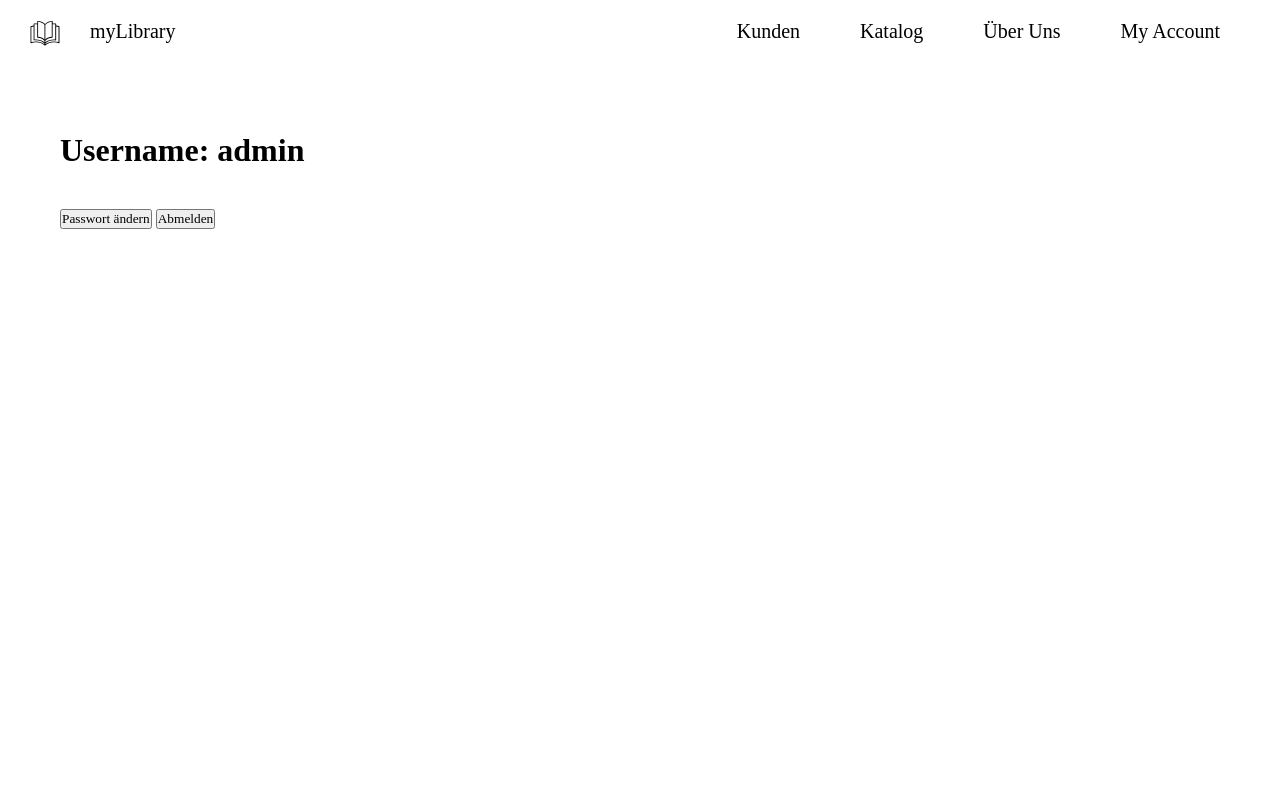
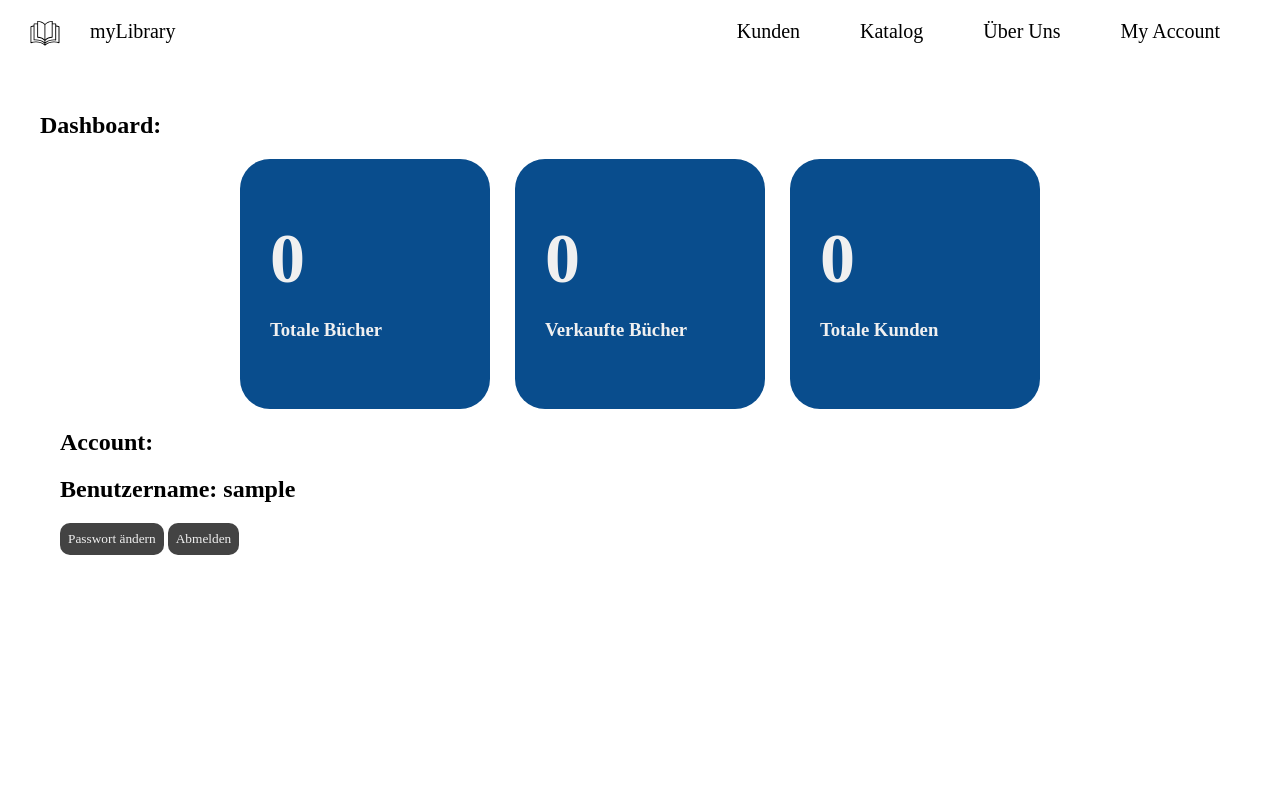
Before and after one commit to JLoosman/M322-Antiquariat, a PHP site: page /account.php in a window 1280 px wide. Run offline with PHP 8.4, Linux system fonts and the light colour scheme; the visitor is signed in with stand-in values (Sample User, id 1); data that the repository does not hold is empty; some web fonts are replaced.

Commit message:
Added basic styling to account.php and added a animated banner when signing in goes wrong

```diff
--- a/account.php
+++ b/account.php
@@ -33,11 +33,41 @@ if($_SERVER["REQUEST_METHOD"] == "POST") {
 <body>
     <?php include("header.php")?>
     <main>
-        <h1>Username: admin</h1>
-        <form action="account.php" method="post">
-            <button name=button value="changePassword" type="submit">Passwort ändern</button>
-            <button name=button value="signOut" type="submit">Abmelden</button>
-        </form>
+        <?php
+            include("connection.php");
+
+        /** @var TYPE_NAME $conn */
+        $totalBooks = $conn->query("SELECT COUNT(*) FROM buecher")->fetchColumn();
+
+        $soldBooks = $conn->query("SELECT COUNT(*) FROM buecher WHERE verkauft = 1")->fetchColumn();
+
+        $totalCustomers = $conn->query("SELECT COUNT(*) FROM kunden")->fetchColumn();
+        ?>
+        <section class="dashboard">
+            <h1>Dashboard:</h1>
+            <div class="container">
+                <div class="box">
+                    <h1 class="count"><?=$totalBooks?></h1>
+                    <h3>Totale Bücher</h3>
+                </div>
+                <div class="box">
+                    <h1 class="count"><?=$soldBooks?></h1>
+                    <h3>Verkaufte Bücher</h3>
+                </div>
+                <div class="box">
+                    <h1 class="count"><?=$totalCustomers?></h1>
+                    <h3>Totale Kunden</h3>
+                </div>
+            </div>
+        </section>
+        <section class="account">
+            <h1>Account:</h1>
+            <h1>Benutzername: <?=$_SESSION["username"]?></h1>
+            <form action="account.php" method="post">
+                <button name=button value="changePassword" type="submit">Passwort ändern</button>
+                <button name=button value="signOut" type="submit">Abmelden</button>
+            </form>
+        </section>
     </main>
 </body>
 </html>
--- a/css/account.css
+++ b/css/account.css
@@ -1,9 +1,57 @@
+body {
+    height: 100vh;
+}
 main {
+    height: 80%;
     padding: 40px;
     display: flex;
     flex-direction: column;
 }
 
-main > * {
+section {
+    height: 400px;
+    width: 100%;
+}
+
+.account > * {
     margin: 20px;
 }
+
+.dashboard {
+}
+
+.container {
+    padding: 0 200px;
+    display: flex;
+    justify-content: space-between;
+}
+
+.dashboard h1 {
+    margin-bottom: 20px;
+}
+
+.box {
+    padding: 30px;
+    height: 250px;
+    width: 250px;
+    color: #F0F0F0;
+    background-color: #094D8D;
+    border-radius: 30px;
+}
+
+.box > .count {
+    font-size: 70px;
+    margin-top: 30px;
+}
+
+button {
+    padding: 8px;
+    color: #F0F0F0;
+    background-color: #434343;
+    border: none;
+    border-radius: 10px;
+}
+
+button:hover {
+    background-color: #636363;
+}
```
Also changed, not shown: css/login.css (+25 -0 lines), login.php (+8 -2 lines).
